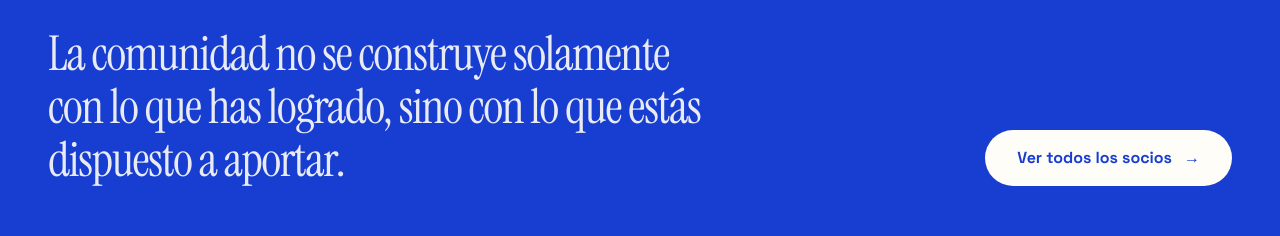
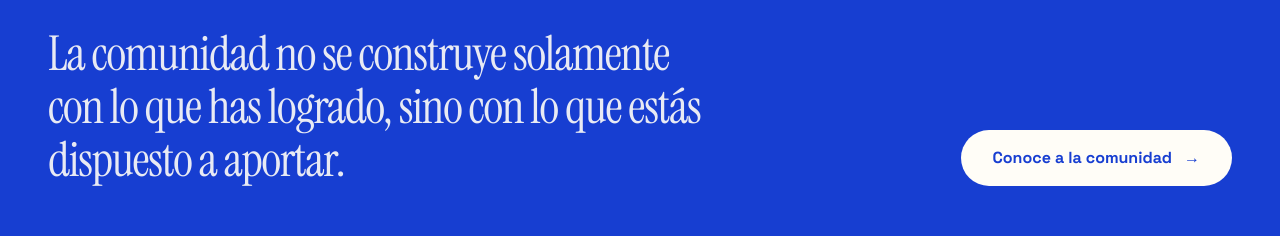
Before and after one commit to Francisco-DoctoPro/sunset-connect, a Next.js app: page / in a window 1280 px wide. Shown: the part 2920-3156 px from the top of the page. Built offline with nearby package versions, Linux system fonts and the light colour scheme.

Commit message:
update: change community button text

```diff
--- a/src/components/sections/CommunityStrip.tsx
+++ b/src/components/sections/CommunityStrip.tsx
@@ -71,7 +71,7 @@ export function CommunityStrip() {
             </p>
           </div>
           <Link href="/directorio" className="shrink-0 group/btn bg-brand-white text-brand-cobalt px-8 py-4 rounded-full font-sans font-bold hover:bg-brand-white/90 transition-all flex items-center gap-3">
-            Ver todos los socios
+            Conoce a la comunidad
             <span className="group-hover/btn:translate-x-1 transition-transform">→</span>
           </Link>
         </div>
```
